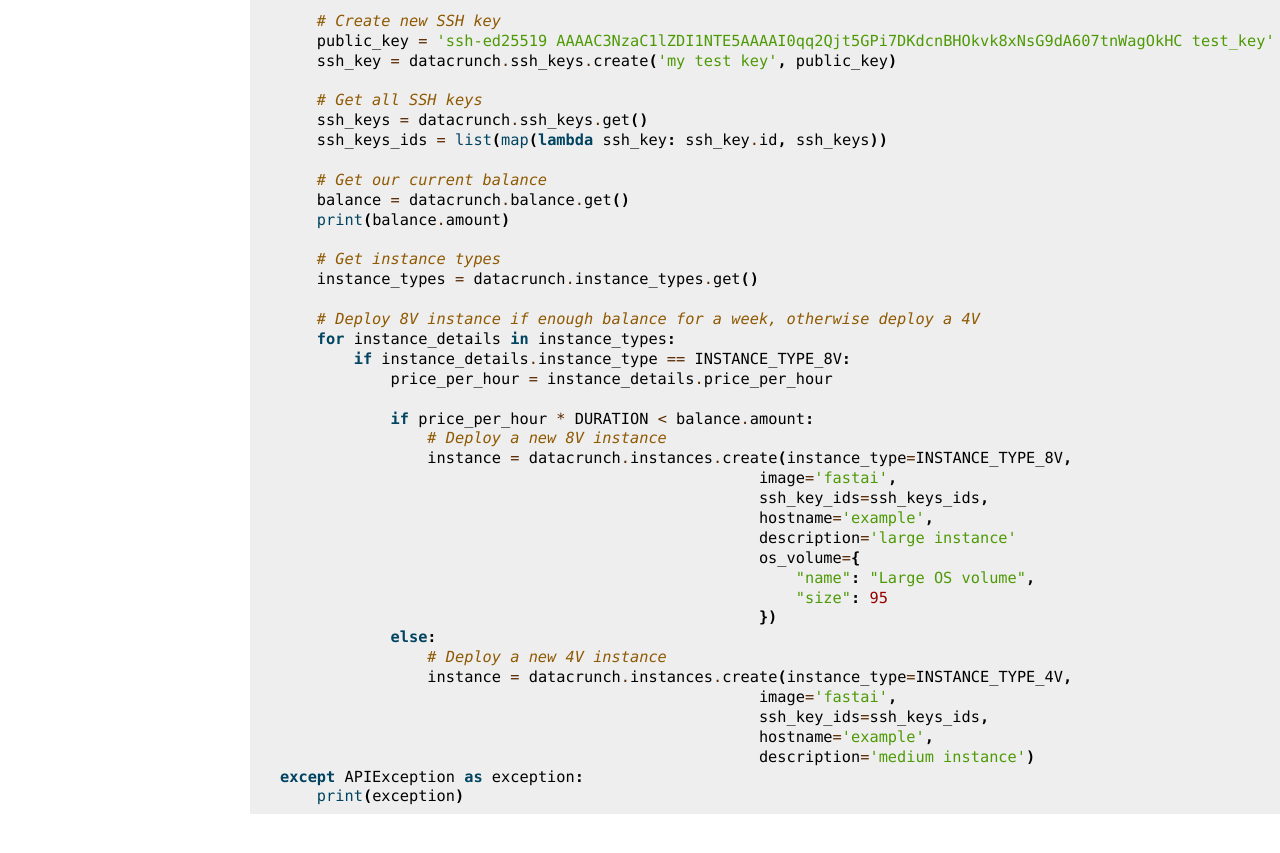
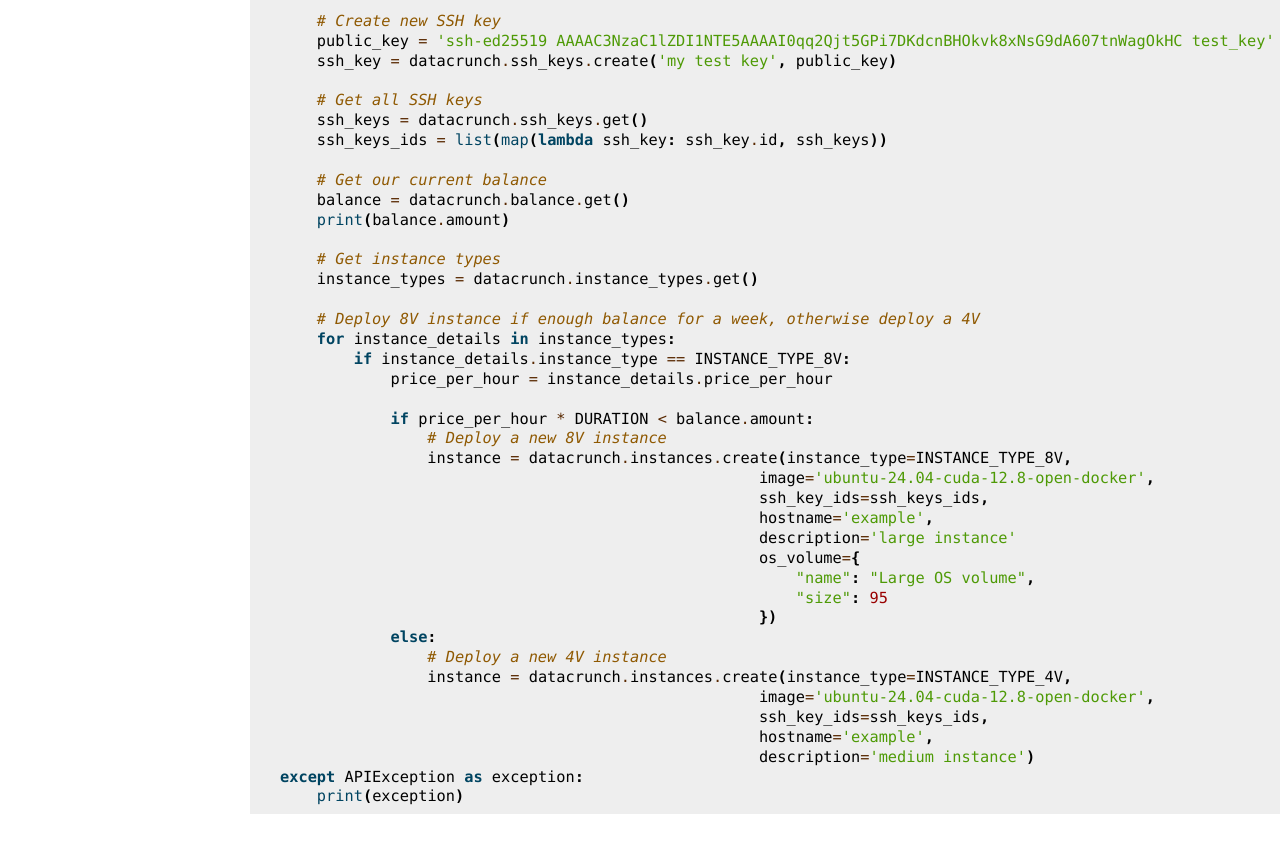
Before and after one commit to DataCrunch-io/datacrunch-python, a Sphinx documentation site: the page built from docs/source/examples/advanced_create_instance.rst, in a window 1280 px wide and 900 px high, scrolled down 695 px. Shown: the top 853 px of the window. Built offline with Sphinx 7.4.7, drawn with Linux system fonts in a browser that asks for light colours; the version number could not be read and is left out.

Commit message:
replaced fastai image

```diff
--- a/docs/source/examples/advanced_create_instance.rst
+++ b/docs/source/examples/advanced_create_instance.rst
@@ -56,7 +56,7 @@ Advanced Create Instance
                 if price_per_hour * DURATION < balance.amount:
                     # Deploy a new 8V instance
                     instance = datacrunch.instances.create(instance_type=INSTANCE_TYPE_8V,
-                                                        image='fastai',
+                                                        image='ubuntu-24.04-cuda-12.8-open-docker',
                                                         ssh_key_ids=ssh_keys_ids,
                                                         hostname='example',
                                                         description='large instance'
@@ -67,7 +67,7 @@ Advanced Create Instance
                 else:
                     # Deploy a new 4V instance
                     instance = datacrunch.instances.create(instance_type=INSTANCE_TYPE_4V,
-                                                        image='fastai',
+                                                        image='ubuntu-24.04-cuda-12.8-open-docker',
                                                         ssh_key_ids=ssh_keys_ids,
                                                         hostname='example',
                                                         description='medium instance')
--- a/docs/source/examples/instance_actions.rst
+++ b/docs/source/examples/instance_actions.rst
@@ -22,7 +22,7 @@ Instance Actions
 
     # Create a new 1V100.6V instance
     instance = datacrunch.instances.create(instance_type='1V100.6V',
-                                        image='fastai',
+                                        image='ubuntu-24.04-cuda-12.8-open-docker',
                                         ssh_key_ids=ssh_keys_ids,
                                         hostname='example',
                                         description='example instance')
--- a/docs/source/examples/instances_and_volumes.rst
+++ b/docs/source/examples/instances_and_volumes.rst
@@ -27,7 +27,7 @@ Instances and Volumes
 
     # Create instance with extra attached volumes
     instance_with_extra_volumes = datacrunch.instances.create(instance_type='1V100.6V',
-                                                            image='fastai',
+                                                            image='ubuntu-24.04-cuda-12.8-open-docker',
                                                             ssh_key_ids=ssh_keys,
                                                             hostname='example',
                                                             description='example instance',
@@ -38,7 +38,7 @@ Instances and Volumes
 
     # Create instance with custom OS volume size and name
     instance_with_custom_os_volume = datacrunch.instances.create(instance_type='1V100.6V',
-                                                          image='fastai',
+                                                          image='ubuntu-24.04-cuda-12.8-open-docker',
                                                           ssh_key_ids=ssh_keys,
                                                           hostname='example',
                                                           description='example instance',
--- a/docs/source/examples/simple_create_instance.rst
+++ b/docs/source/examples/simple_create_instance.rst
@@ -19,7 +19,7 @@ Simple Create Instance
 
     # Create a new instance
     instance = datacrunch.instances.create(instance_type='1V100.6V',
-                                        image='fastai',
+                                        image='ubuntu-24.04-cuda-12.8-open-docker',
                                         ssh_key_ids=ssh_keys_ids,
                                         hostname='example',
                                         description='example instance')
--- a/docs/source/index.rst
+++ b/docs/source/index.rst
@@ -37,7 +37,7 @@ Deploy a new instance:
 
     # Create a new instance
     instance = datacrunch.instances.create(instance_type='1V100.6V',
-                                        image='fastai',
+                                        image='ubuntu-24.04-cuda-12.8-open-docker',
                                         ssh_key_ids=ssh_keys_ids,
                                         hostname='example',
                                         description='example instance')
```
Also changed, not shown: README.md (+1 -1 lines), 5 other files.
